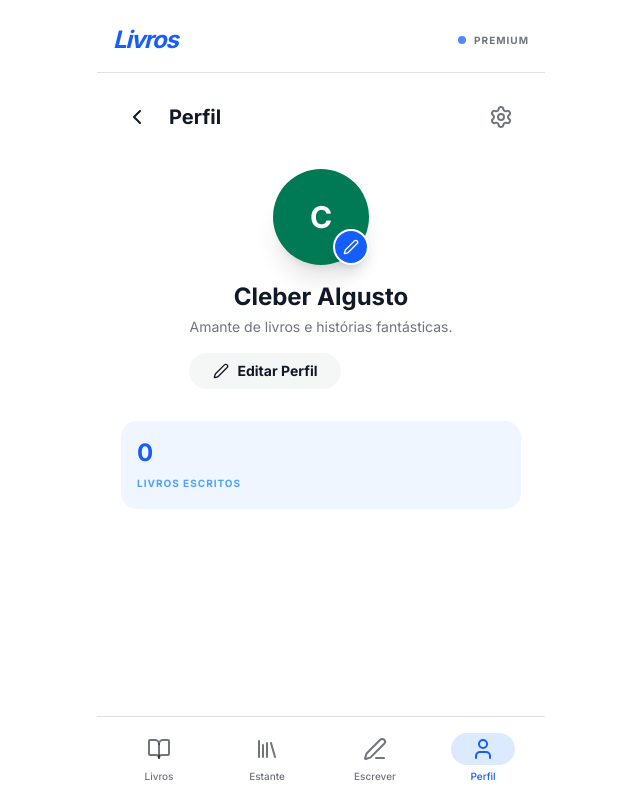
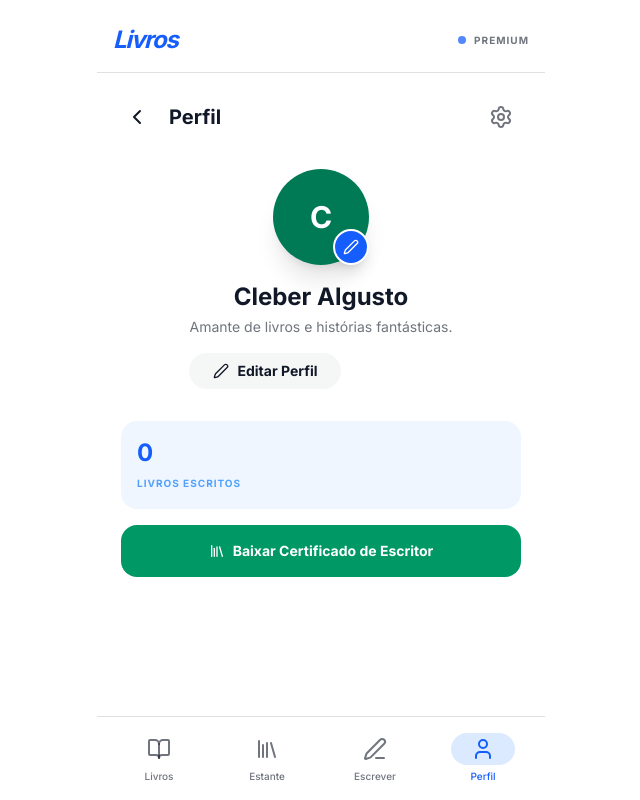
Before and after one commit to Gabriel385hj/LIVRO-4.0, a React (Vite) app: page / in a window 1280 px wide. Both pictures are taken after a click on the button "Perfil". Shown: the whole page, without its empty margins (319-959 px from the left). Built offline with nearby package versions, Linux system fonts and the light colour scheme.

Commit message:
feat: Enhance writer certificate generation
Improve the design and content of the generated writer certificate. The new certificate features a landscape orientation, a decorative border, updated title and body text, and a space for a signature and date.

```diff
--- a/src/App.tsx
+++ b/src/App.tsx
@@ -521,13 +521,41 @@ export default function App() {
   };
 
   const generateCertificate = () => {
-    const doc = new jsPDF();
+    const doc = new jsPDF({ orientation: 'landscape' });
+    const pageWidth = doc.internal.pageSize.getWidth();
+    const pageHeight = doc.internal.pageSize.getHeight();
+
+    // Border
+    doc.setDrawColor(37, 99, 235); // Blue-600
+    doc.setLineWidth(5);
+    doc.rect(10, 10, pageWidth - 20, pageHeight - 20);
+
+    // Title
+    doc.setFontSize(30);
+    doc.setTextColor(30, 64, 175); // Blue-800
+    doc.text('Certificado de Mérito Literário', pageWidth / 2, 40, { align: 'center' });
+
+    // Body
+    doc.setFontSize(18);
+    doc.setTextColor(0, 0, 0);
+    doc.text('Concedido a:', pageWidth / 2, 70, { align: 'center' });
+
     doc.setFontSize(24);
-    doc.text('Certificado de Escritor', 105, 50, { align: 'center' });
-    doc.setFontSize(18);
-    doc.text(`Certificamos que ${profile.name}`, 105, 80, { align: 'center' });
-    doc.text('escreveu 10 livros incríveis!', 105, 100, { align: 'center' });
-    doc.save('certificado.pdf');
+    doc.setFont('helvetica', 'bold');
+    doc.text(profile.name, pageWidth / 2, 90, { align: 'center' });
+
+    doc.setFontSize(16);
+    doc.setFont('helvetica', 'normal');
+    doc.text('Por sua dedicação e criatividade na escrita de histórias memoráveis.', pageWidth / 2, 120, { align: 'center' });
+    doc.text('Este certificado reconhece sua valiosa contribuição para o universo das letras.', pageWidth / 2, 135, { align: 'center' });
+
+    // Date & Signature
+    doc.setFontSize(12);
+    doc.text(`Data: ${new Date().toLocaleDateString('pt-BR')}`, 50, 170);
+    doc.text('________________________', pageWidth - 50, 170, { align: 'center' });
+    doc.text('Assinatura', pageWidth - 50, 180, { align: 'center' });
+
+    doc.save('certificado_escritor.pdf');
   };
 
   const writtenBooks = books.filter(b => b.author === profile.name);
@@ -967,15 +995,13 @@ export default function App() {
               <span className="block text-blue-600 font-black text-2xl">{writtenBooks.length}</span>
               <span className="text-[10px] uppercase font-bold text-blue-400 tracking-widest">Livros Escritos</span>
             </div>
-            {writtenBooks.length >= 10 && (
-              <button
+            <button
                 onClick={generateCertificate}
                 className="bg-emerald-600 text-white p-4 rounded-2xl col-span-2 font-bold text-sm flex items-center justify-center space-x-2 hover:bg-emerald-700 transition-colors"
               >
                 <Library className="w-4 h-4" />
                 <span>Baixar Certificado de Escritor</span>
               </button>
-            )}
           </div>
         </main>
       ) : (
```
